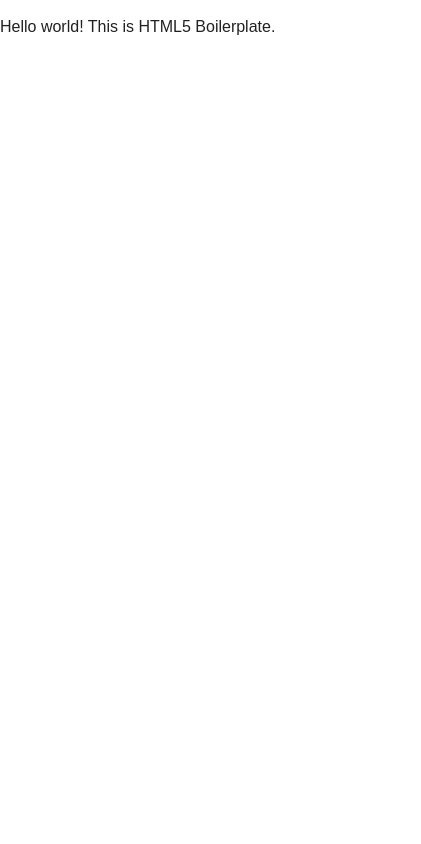
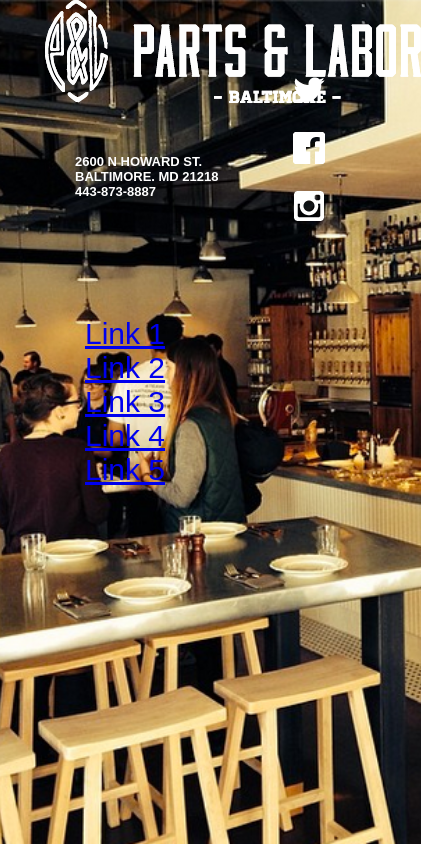
Before and after one commit to anthonycheng0319/GDWEB_restaurant, a plain HTML site: page index.html in a window 390 px wide. Shown: the whole page, 421 px wide, since content can reach past the window. Drawn offline with nearby package versions, Linux system fonts and the light colour scheme.

Commit message:
06092014

```diff
--- a/css/main.css
+++ b/css/main.css
@@ -19,6 +19,12 @@ textarea {
 }
 
 html {
+    background: url(../img/bg1.png) no-repeat center center fixed;
+    -webkit-background-size: cover;
+	-moz-background-size: cover;
+	-o-background-size: cover;
+	background-size: cover;
+}
     font-size: 1em;
     line-height: 1.4;
 }
@@ -97,17 +103,130 @@ textarea {
    Author's custom styles
    ========================================================================== */
 
+.masthead-brand a {
+	display: block;
+	height: 103px;
+	width: 376px;
+	overflow: hidden;
+	background: url(../img/title1.png) left top no-repeat;
+	background-size: cover;
+}
 
+.masthead-brand a:before {
+	content: '';
+	display: block;
+	width: 0;
+	height: 150%;
+}
 
+.masthead-social {
+	text-align: left;
 
+}
 
+.masthead .masthead-social {
+	float:none;
+	position:absolute;
+	top:0;
+	right:0;
+	text-align: right;
+	padding-top: 28px;
 
+}
 
+.social-twitter{
+	padding: 10px;
+	display: inline-block;
+	width:32px;
+	height:32px;
+	background-image: url(../img/twitter.png);
+	background-repeat: no-repeat;
 
+}
+.social-facebook{
+	padding: 10px;
+	display: inline-block;
+	width:32px;
+	height:32px;
+	background-image: url(../img/facebook.png);
+	background-repeat: no-repeat;
 
+}
+.social-instagram{
+	padding: 10px;
+	display: inline-block;
+	width:32px;
+	height:32px;
+	background-image: url(../img/instagram.png);
+	background-repeat: no-repeat;
+}
 
+@media screen and (max-width:768px){
 
+.masthead .masthead-social {
+	float:none;
+	position:absolute;
+	top:0;
+	right:0;
+	text-align: right;
+	padding-top: 50px;
 
+}
+
+.social-twitter{
+	padding: 10px;
+	display: inline-block;
+	width:32px;
+	height:32px;
+	background-image: url(../img/twitter.png);
+	background-repeat: no-repeat;
+
+}
+.social-facebook{
+	padding: 10px;
+	display: inline-block;
+	width:32px;
+	height:32px;
+	background-image: url(../img/facebook.png);
+	background-repeat: no-repeat;
+
+}
+.social-instagram{
+	padding: 10px;
+	display: inline-block;
+	width:32px;
+	height:32px;
+	background-image: url(../img/instagram.png);
+	background-repeat: no-repeat;
+}
+
+.masthead-address{
+	display: inline-block;
+	padding-top: 1000px;
+	padding-left: 30px;
+	height: 103px;
+	width: 170px;
+	font-size: small;
+	color: white;
+}
+
+}
+
+.masthead-address{
+	display: inline-block;
+	padding-top: 40px;
+	padding-left: 30px;
+	height: 103px;
+	width: 170px;
+	font-size: small;
+	color: white;
+}
+
+.masthead-nav{
+
+	color: white;
+	font-size: 30px;
+}
 
 
 
--- a/index.html
+++ b/index.html
@@ -6,7 +6,9 @@
     <head>
         <meta charset="utf-8">
         <meta http-equiv="X-UA-Compatible" content="IE=edge">
-        <title></title>
+        <title>Parts and Labor</title>
+        <style type="text/css">
+	    </style>
         <meta name="description" content="">
         <meta name="viewport" content="width=device-width, initial-scale=1">
 
@@ -26,12 +28,39 @@
         <script src="js/vendor/modernizr-2.6.2.min.js"></script>
     </head>
     <body>
+    <div class="container">
+    <header class="masthead">
+    <h1 class="masthead-brand seven columns alpha"><a href="http://partsandlaborbutchery.com">Parts and Labor</a></h1>
+
+	<h2 class="masthead-address two colums">2600 N HOWARD ST. BALTIMORE. MD 21218 443-873-8887<h2>
+
+			<nav class="masthead-social sixteen columns omega">
+				<ul class="nav">
+
+					<li><a class="social-twitter ir" href="#">Social 1</a></li>
+					<li><a class="social-facebook ir" href="#">Social 2</a></li>
+					<li><a class="social-instagram ir" href="#">Social 3</a></li>
+				</ul>
+			</nav>
+	</header>
+
+		<nav class="masthead-nav four columns">
+				<ul>
+					<li><a href="#">Link 1</a></li>
+					<li><a href="#">Link 2</a></li>
+					<li><a href="#">Link 3</a></li>
+					<li><a href="#">Link 4</a></li>
+					<li><a href="#">Link 5</a></li>
+				</ul>
+			</nav>
+
+			<div class="menu">
+			</div>
         <!--[if lt IE 7]>
             <p class="browsehappy">You are using an <strong>outdated</strong> browser. Please <a href="http://browsehappy.com/">upgrade your browser</a> to improve your experience.</p>
         <![endif]-->
 
-        <!-- Add your site or application content here -->
-        <p>Hello world! This is HTML5 Boilerplate.</p>
+       	 <!-- Add your site or application content here -->
 
         <script src="//ajax.googleapis.com/ajax/libs/jquery/1.10.2/jquery.min.js"></script>
         <script>window.jQuery || document.write('<script src="js/vendor/jquery-1.10.2.min.js"><\/script>')</script>
@@ -49,5 +78,7 @@
             r.parentNode.insertBefore(e,r)}(window,document,'script','ga'));
             ga('create','UA-XXXXX-X');ga('send','pageview');
         </script>
+
+        </div>
     </body>
 </html>
```
Also changed, not shown: img/bg1.png (added), img/facebook.png (added), img/instagram.png (added), img/sprites.png (added), img/title1.png (added), img/twitter.png (added).
